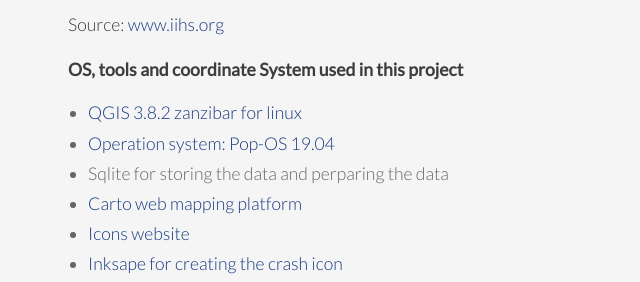
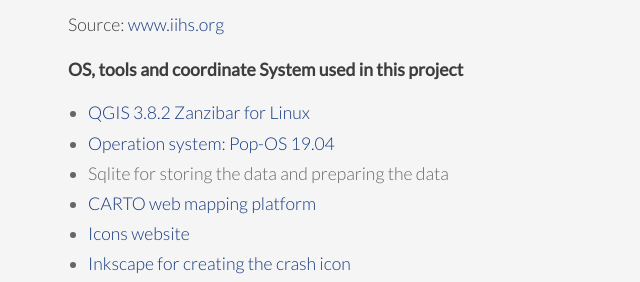
Before and after one commit to JGO324/usa_accidents, a plain HTML site: page index.html in a window 1280 px wide. Shown: the part 1748-2030 px from the top of the page, 60-700 px from the left. Drawn offline with nearby package versions, Linux system fonts and the light colour scheme.

Commit message:
typo fix

```diff
--- a/index.html
+++ b/index.html
@@ -317,12 +317,12 @@
         <p id="descr-proj">
           <h4>OS, tools and coordinate System used in this project</h4>
           <ul>
-            <li><a target="_blank" href="https://www.qgis.org/en/site/">QGIS 3.8.2 zanzibar for linux</a></li>
+            <li><a target="_blank" href="https://www.qgis.org/en/site/">QGIS 3.8.2 Zanzibar for Linux</a></li>
             <li><a target="_blank" href="https://system76.com/pop">Operation system: Pop-OS 19.04 </a></li>
-            <li>Sqlite for storing the data and perparing the data</li>
-            <li><a target="_blank" href="https://carto.com">Carto web mapping platform</a></li>
+            <li>Sqlite for storing the data and preparing the data</li>
+            <li><a target="_blank" href="https://carto.com">CARTO web mapping platform</a></li>
             <li><a target="_blank" href="https://shareicon.net">Icons website</a></li>
-            <li><a target="_blank" href="https://inkscape.org">Inksape for creating the crash icon</a></li>
+            <li><a target="_blank" href="https://inkscape.org">Inkscape for creating the crash icon</a></li>
             <li>Projection Coordinate System: EPSG:5070 (NAD83/Conus Alber). </li>
           </ul>
           <h4>This map contain the following US data:</h4>
```
